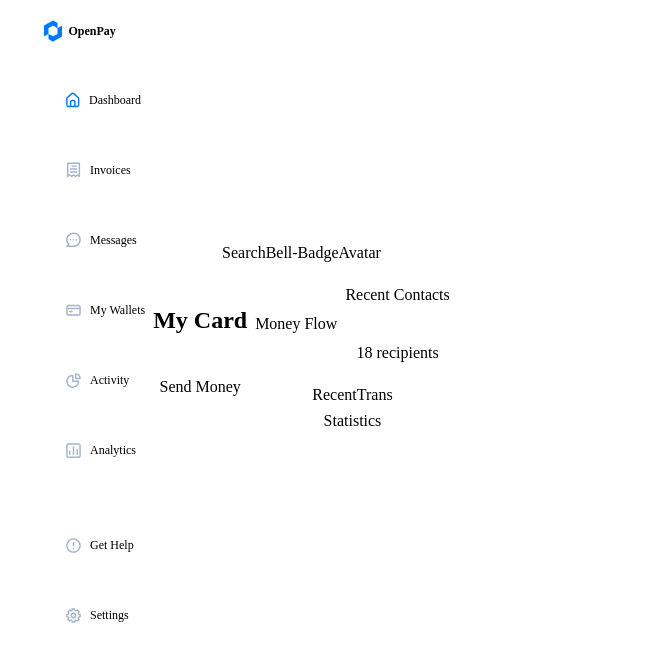
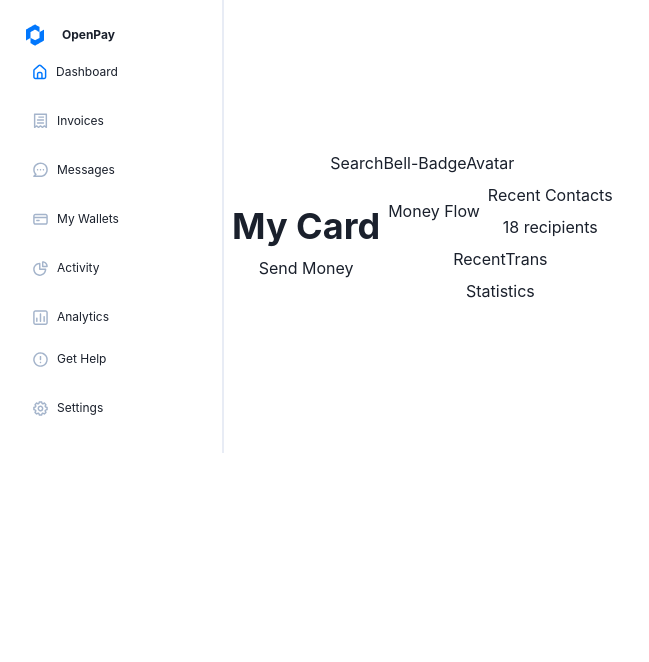
Before and after one commit to olaide-hok/OpenPay-Dashboard, a React (Create React App) app: page / in a window 1280 px wide. Shown: the top 662 px of the page, without its empty margins (0-649 px from the left). Built offline with nearby package versions, Linux system fonts and the light colour scheme.

Commit message:
Wrap App with ChakraProvider

```diff
--- a/src/index.tsx
+++ b/src/index.tsx
@@ -1,3 +1,4 @@
+import {ChakraProvider} from '@chakra-ui/react'
 import * as React from 'react'
 import * as ReactDOM from 'react-dom/client'
 import App from './App'
@@ -8,6 +9,8 @@ const root = ReactDOM.createRoot(container)
 
 root.render(
   <React.StrictMode>
-    <App />
+    <ChakraProvider>
+      <App />
+    </ChakraProvider>
   </React.StrictMode>
 )
```
